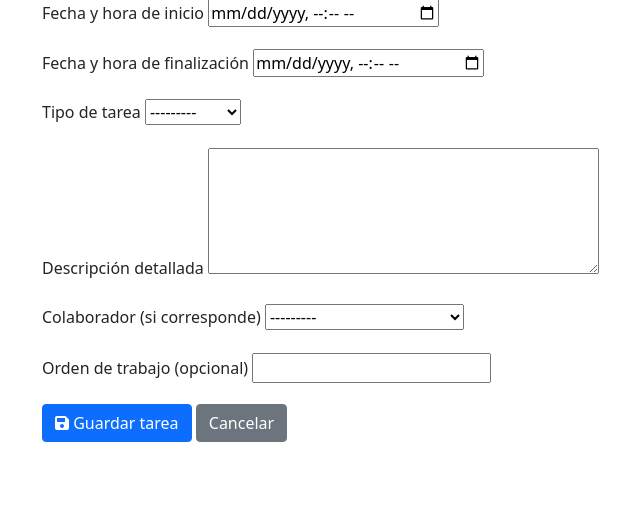
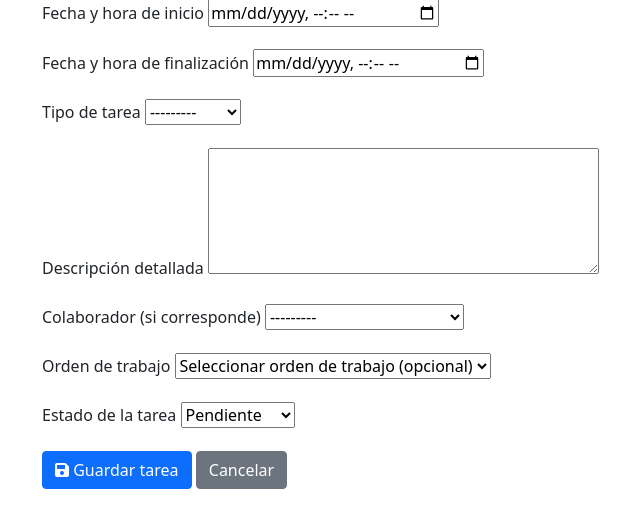
Before and after one commit to dvdMucci/lcc-ot, a Django app: page /worklog/nuevo/ in a window 1280 px wide. Shown: the part 128-656 px from the top of the page, without its empty margins (52-692 px from the left). Run offline with Django 3.2, Linux system fonts and the light colour scheme; a user stored in the database is signed in; tables that the repository leaves empty hold one stand-in row (values such as "Sample post").

Commit message:
Se mejora logica de Ordenes de trabajo

```diff
--- a/web/templates/worklog/worklog_form.html
+++ b/web/templates/worklog/worklog_form.html
@@ -36,8 +36,30 @@
         </div>
 
         <div class="mb-3">
-            <label for="id_work_order" class="form-label">Orden de trabajo (opcional)</label>
+            <label for="id_work_order" class="form-label">{{ form.work_order.label }}</label>
             {{ form.work_order }}
+            {% if form.work_order.help_text %}
+                <div class="form-text">{{ form.work_order.help_text }}</div>
+            {% endif %}
+            {% if form.work_order.errors %}
+                <div class="invalid-feedback d-block">
+                    {% for error in form.work_order.errors %}
+                        {{ error }}
+                    {% endfor %}
+                </div>
+            {% endif %}
+        </div>
+
+        <div class="mb-3">
+            <label for="id_status" class="form-label">Estado de la tarea</label>
+            {{ form.status }}
+            {% if form.status.errors %}
+                <div class="invalid-feedback d-block">
+                    {% for error in form.status.errors %}
+                        {{ error }}
+                    {% endfor %}
+                </div>
+            {% endif %}
         </div>
 
         <button type="submit" class="btn btn-primary">
--- a/web/worklog/forms.py
+++ b/web/worklog/forms.py
@@ -28,6 +28,14 @@
 
 
 class WorkLogForm(forms.ModelForm):
+    # Campo personalizado para órdenes de trabajo activas
+    work_order = forms.ModelChoiceField(
+        queryset=None,  # Se establecerá en __init__
+        required=False,
+        empty_label="Seleccionar orden de trabajo (opcional)",
+        label="Orden de trabajo"
+    )
+
     class Meta:
         model = WorkLog
         fields = ['start', 'end', 'task_type', 'other_task_type', 'description', 'collaborator', 'work_order', 'status']
@@ -36,6 +44,26 @@
             'end': forms.DateTimeInput(attrs={'type': 'datetime-local'}),
             'description': forms.Textarea(attrs={'rows': 5}),
         }
+
+    def __init__(self, *args, **kwargs):
+        super().__init__(*args, **kwargs)
+
+        # Intentar importar WorkOrder y establecer el queryset
+        try:
+            from work_order.models import WorkOrder
+            # Filtrar solo órdenes activas (no cerradas ni canceladas)
+            active_orders = WorkOrder.objects.exclude(
+                estado__in=['cerrada', 'cancelada']
+            ).order_by('-fecha_creacion')
+            self.fields['work_order'].queryset = active_orders
+        except ImportError:
+            # Si no se puede importar WorkOrder, mantener el campo como CharField
+            self.fields['work_order'] = forms.CharField(
+                max_length=50,
+                required=False,
+                label="Orden de trabajo (opcional)",
+                help_text="Ingrese el número de orden de trabajo"
+            )
 
     def clean(self):
         cleaned_data = super().clean()
@@ -55,18 +83,42 @@
 
 class WorkLogEditForm(forms.ModelForm):
     """Formulario para editar tareas existentes"""
+    # Campo personalizado para órdenes de trabajo activas
+    work_order = forms.ModelChoiceField(
+        queryset=None,  # Se establecerá en __init__
+        required=False,
+        empty_label="Seleccionar orden de trabajo (opcional)",
+        label="Orden de trabajo"
+    )
+
     class Meta:
         model = WorkLog
         fields = ['start', 'end', 'task_type', 'other_task_type', 'description', 'collaborator', 'work_order', 'status']
         widgets = {
             'start': forms.DateTimeInput(attrs={'type': 'datetime-local'}),
-            'end': forms.DateTimeInput(attrs={'type': 'datetime-local'}),
             'description': forms.Textarea(attrs={'rows': 5}),
         }
 
     def __init__(self, *args, **kwargs):
         self.user = kwargs.pop('user', None)
         super().__init__(*args, **kwargs)
+
+        # Configurar el campo work_order con órdenes activas
+        try:
+            from work_order.models import WorkOrder
+            # Filtrar solo órdenes activas (no cerradas ni canceladas)
+            active_orders = WorkOrder.objects.exclude(
+                estado__in=['cerrada', 'cancelada']
+            ).order_by('-fecha_creacion')
+            self.fields['work_order'].queryset = active_orders
+        except ImportError:
+            # Si no se puede importar WorkOrder, mantener el campo como CharField
+            self.fields['work_order'] = forms.CharField(
+                max_length=50,
+                required=False,
+                label="Orden de trabajo (opcional)",
+                help_text="Ingrese el número de orden de trabajo"
+            )
 
         # Si no es admin/supervisor, limitar edición de algunos campos si existen
         if self.user and not (self.user.is_staff or getattr(self.user, 'user_type', '') in ['admin', 'supervisor']):
--- a/web/worklog/models.py
+++ b/web/worklog/models.py
@@ -1,9 +1,5 @@
 from django.db import models
 from django.contrib.auth import get_user_model
-from work_order.models import WorkOrder
-work_order_ref = models.ForeignKey(
-    WorkOrder, on_delete=models.SET_NULL, null=True, blank=True, related_name="worklogs"
-)
 
 User = get_user_model()
 
@@ -30,6 +26,13 @@
     other_task_type = models.CharField(max_length=100, blank=True, null=True)
     description = models.TextField()
     work_order = models.CharField(max_length=50, null=True, blank=True)
+    work_order_ref = models.ForeignKey(
+        'work_order.WorkOrder',
+        on_delete=models.SET_NULL,
+        null=True,
+        blank=True,
+        related_name="worklogs"
+    )
     status = models.CharField(max_length=20, choices=STATUS_CHOICES, default='pendiente')
 
     # Campos de auditoría - con valores por defecto para migración
--- a/web/worklog/views.py
+++ b/web/worklog/views.py
@@ -51,11 +51,23 @@
     def form_valid(self, form):
         form.instance.technician = self.request.user
         form.instance.created_by = self.request.user
+
+        # Asegurarse de que work_order se guarde como string y work_order_ref como objeto
+        work_order_value = form.cleaned_data.get('work_order')
+        if hasattr(work_order_value, 'numero'):
+            form.instance.work_order = work_order_value.numero
+            form.instance.work_order_ref = work_order_value
+
         response = super().form_valid(form)
 
         # Crear copia para colaborador, si existe
         collaborator = form.cleaned_data.get('collaborator')
         if collaborator:
+            # Obtener el valor del work_order (puede ser un objeto o string)
+            work_order_value = form.cleaned_data.get('work_order')
+            if hasattr(work_order_value, 'numero'):
+                work_order_value = work_order_value.numero
+
             collaborator_worklog = WorkLog.objects.create(
                 technician=collaborator,
                 collaborator=self.request.user,
@@ -64,7 +76,8 @@
                 task_type=form.instance.task_type,
                 other_task_type=form.instance.other_task_type,
                 description=form.instance.description,
-                work_order=form.instance.work_order,
+                work_order=work_order_value,
+                work_order_ref=form.instance.work_order_ref,
                 status=form.instance.status,
                 created_by=self.request.user,
             )
```
Also changed, not shown: web/worklog/migrations/0004_worklog_work_order_ref.py (added).
